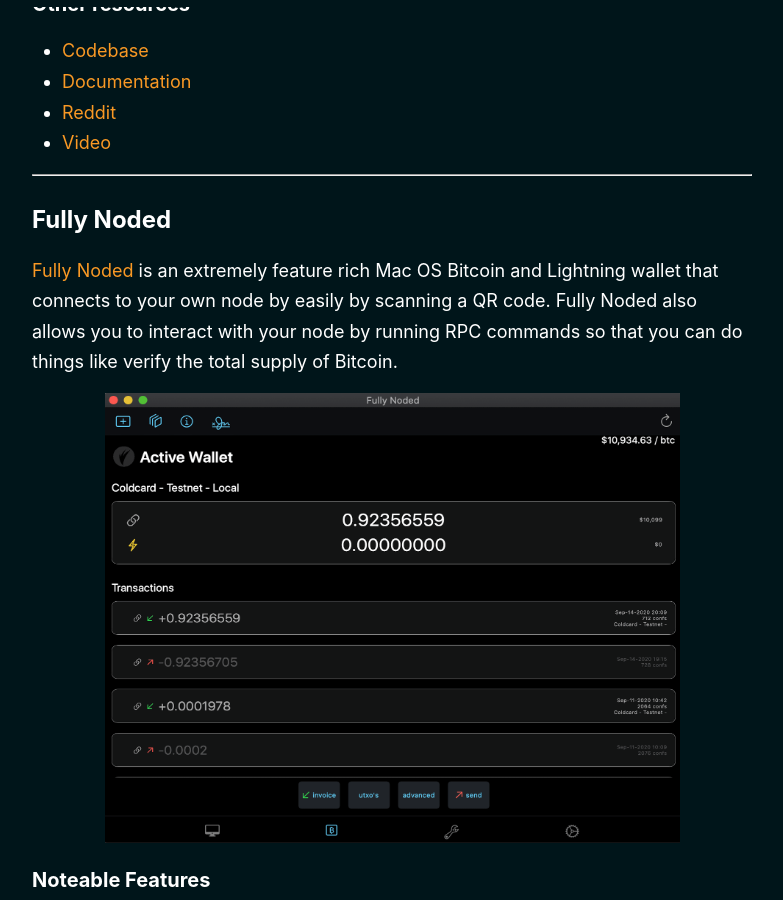
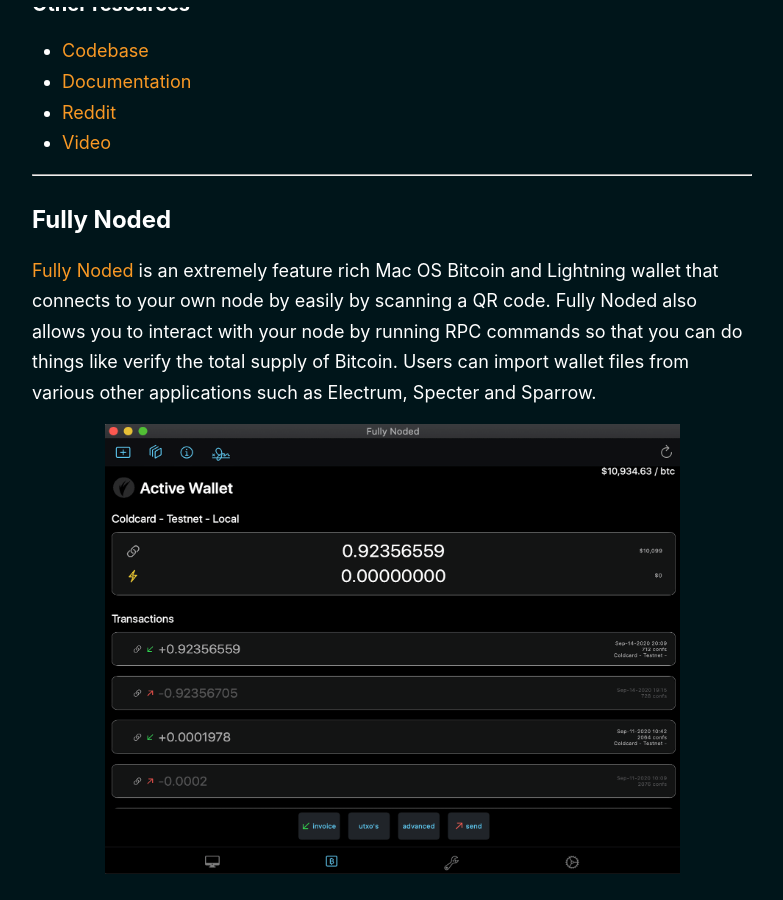
Before and after one commit to BitcoinQnA/bitcoin-wallet-guide, a Jekyll site: the page built from _pages/desktop.md, in a window 1280 px wide and 900 px high, scrolled down 4477 px. Shown: the whole window, without its empty margins (248-1031 px from the left). Built offline with Jekyll 4.4.1, drawn with Linux system fonts in a browser that asks for light colours; some of the changed text lies outside the part shown.

Commit message:
Update desktop.md

```diff
--- a/_pages/desktop.md
+++ b/_pages/desktop.md
@@ -104,7 +104,7 @@ Desktop wallets offer more usability and often, a greater feature set when compa
 
 ## Fully Noded
 
-[Fully Noded](https://fullynoded.app/) is an extremely feature rich Mac OS Bitcoin and Lightning wallet that connects to your own node by easily by scanning a QR code. Fully Noded also allows you to interact with your node by running RPC commands so that you can do things like verify the total supply of Bitcoin.
+[Fully Noded](https://fullynoded.app/) is an extremely feature rich Mac OS Bitcoin and Lightning wallet that connects to your own node by easily by scanning a QR code. Fully Noded also allows you to interact with your node by running RPC commands so that you can do things like verify the total supply of Bitcoin. Users can import wallet files from various other applications such as Electrum, Specter and Sparrow.
 
 <img src="https://raw.githubusercontent.com/BitcoinQnA/bitcoin-wallet-guide/master/images/FN%20desktop.png" class=responsive width="575" height="450" maxheight="450">
 
@@ -228,7 +228,7 @@ Desktop wallets offer more usability and often, a greater feature set when compa
 
 ### Noteable Limitations
 * Postmix spending not well managed
-* Coinjoin implementation has address reuse
+* Coinjoin implementation suffers from address reuse
 
 ### Available on
 * Mac OS
```
